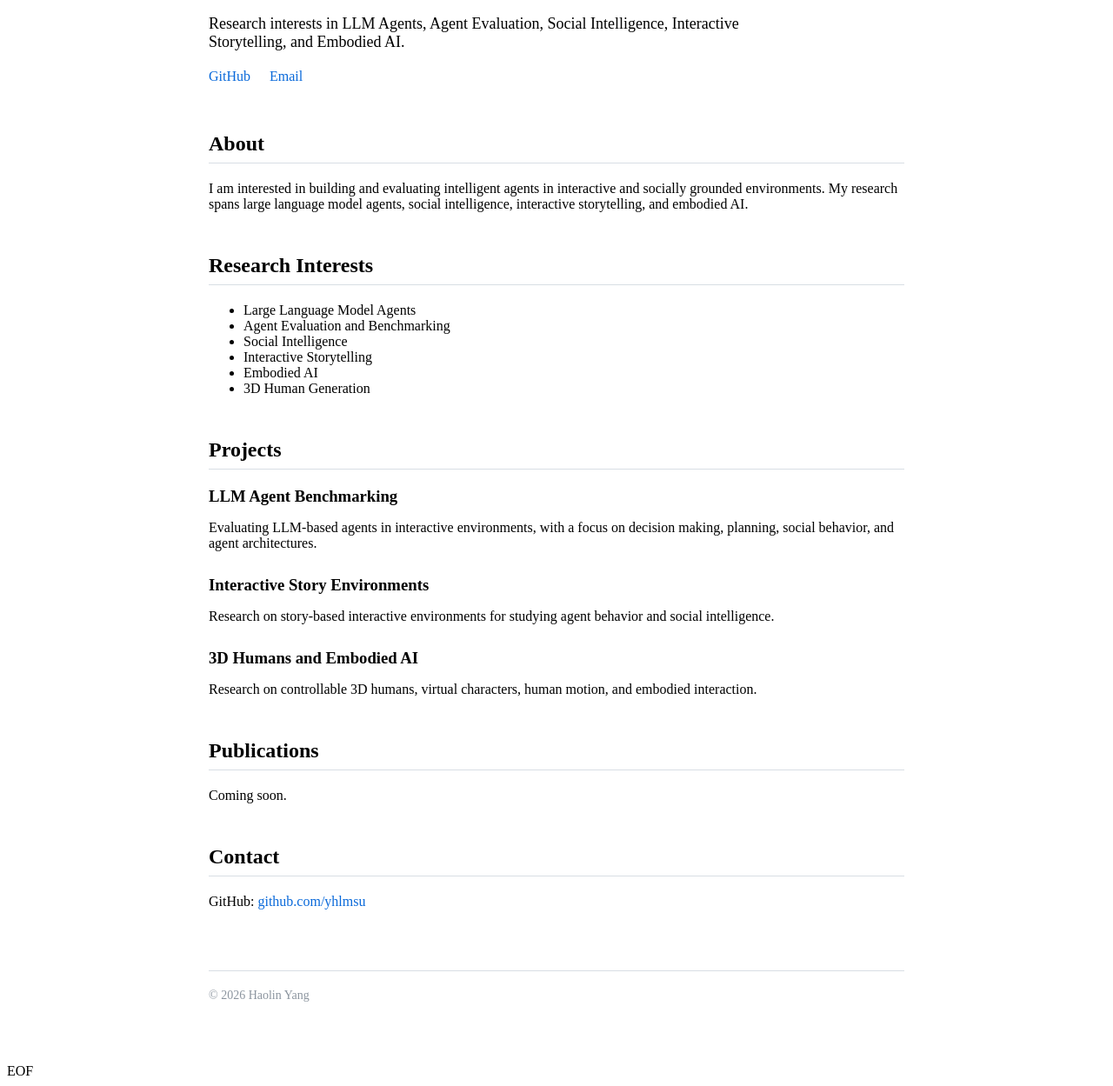
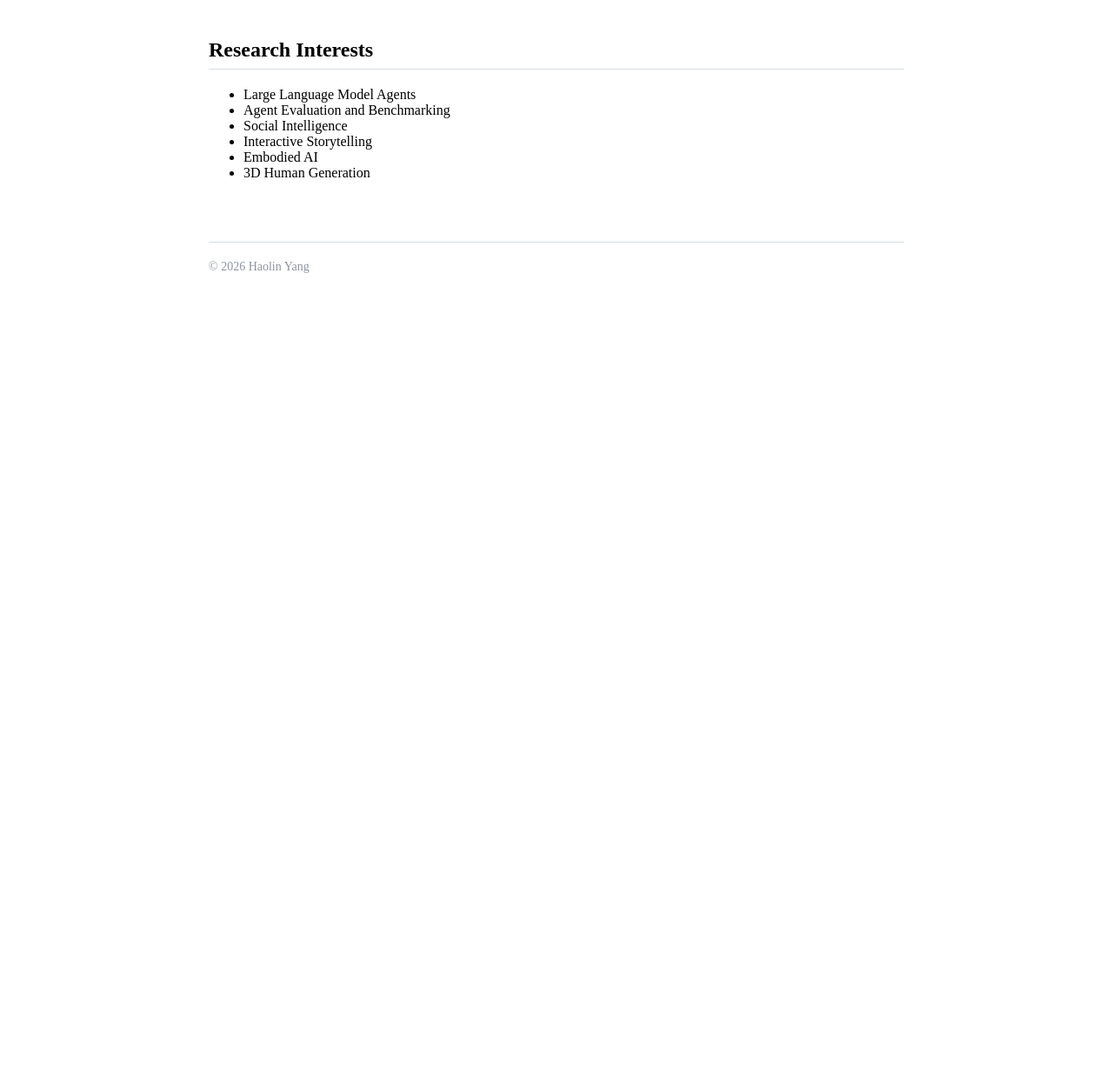
Before and after one commit to yhlmsu/yhlmsu.github.io, a plain HTML site: page index.html in a window 1280 px wide. Shown: the part 203-1452 px from the top of the page at 87% size. After the commit the page ends 800 px from the top, so only its background shows below. Drawn offline with Linux system fonts and the light colour scheme.

Commit message:
Update index.html

```diff
--- a/index.html
+++ b/index.html
@@ -1,9 +1,9 @@
-cat > index.html <<'EOF'
 <!DOCTYPE html>
 <html lang="en">
 <head>
     <meta charset="UTF-8">
     <meta name="viewport" content="width=device-width, initial-scale=1.0">
+    <meta name="description" content="Haolin Yang - Personal Academic Homepage">
     <title>Haolin Yang</title>
     <link rel="stylesheet" href="style.css">
 </head>
@@ -13,29 +13,12 @@ cat > index.html <<'EOF'
 
     <header>
         <h1>Haolin Yang</h1>
-        <p class="subtitle">Researcher</p>
-
-        <p class="intro">
-            Research interests in LLM Agents, Agent Evaluation,
-            Social Intelligence, Interactive Storytelling, and Embodied AI.
-        </p>
 
         <div class="links">
-            <a href="https://github.com/yhlmsu">GitHub</a>
-            <a href="mailto:YOUR_EMAIL">Email</a>
+            <a href="mailto:yanghaolin@bigai.ai">Email</a>
+            <a href="https://github.com/yhlmsu" target="_blank">GitHub</a>
         </div>
     </header>
-
-    <section>
-        <h2>About</h2>
-        <p>
-            I am interested in building and evaluating intelligent agents
-            in interactive and socially grounded environments.
-            My research spans large language model agents,
-            social intelligence, interactive storytelling,
-            and embodied AI.
-        </p>
-    </section>
 
     <section>
         <h2>Research Interests</h2>
@@ -49,49 +32,6 @@ cat > index.html <<'EOF'
         </ul>
     </section>
 
-    <section>
-        <h2>Projects</h2>
-
-        <div class="item">
-            <h3>LLM Agent Benchmarking</h3>
-            <p>
-                Evaluating LLM-based agents in interactive environments,
-                with a focus on decision making, planning,
-                social behavior, and agent architectures.
-            </p>
-        </div>
-
-        <div class="item">
-            <h3>Interactive Story Environments</h3>
-            <p>
-                Research on story-based interactive environments
-                for studying agent behavior and social intelligence.
-            </p>
-        </div>
-
-        <div class="item">
-            <h3>3D Humans and Embodied AI</h3>
-            <p>
-                Research on controllable 3D humans,
-                virtual characters, human motion,
-                and embodied interaction.
-            </p>
-        </div>
-    </section>
-
-    <section>
-        <h2>Publications</h2>
-        <p>Coming soon.</p>
-    </section>
-
-    <section>
-        <h2>Contact</h2>
-        <p>
-            GitHub:
-            <a href="https://github.com/yhlmsu">github.com/yhlmsu</a>
-        </p>
-    </section>
-
     <footer>
         © 2026 Haolin Yang
     </footer>
@@ -99,4 +39,3 @@ cat > index.html <<'EOF'
 </div>
 </body>
 </html>
-EOF
```
